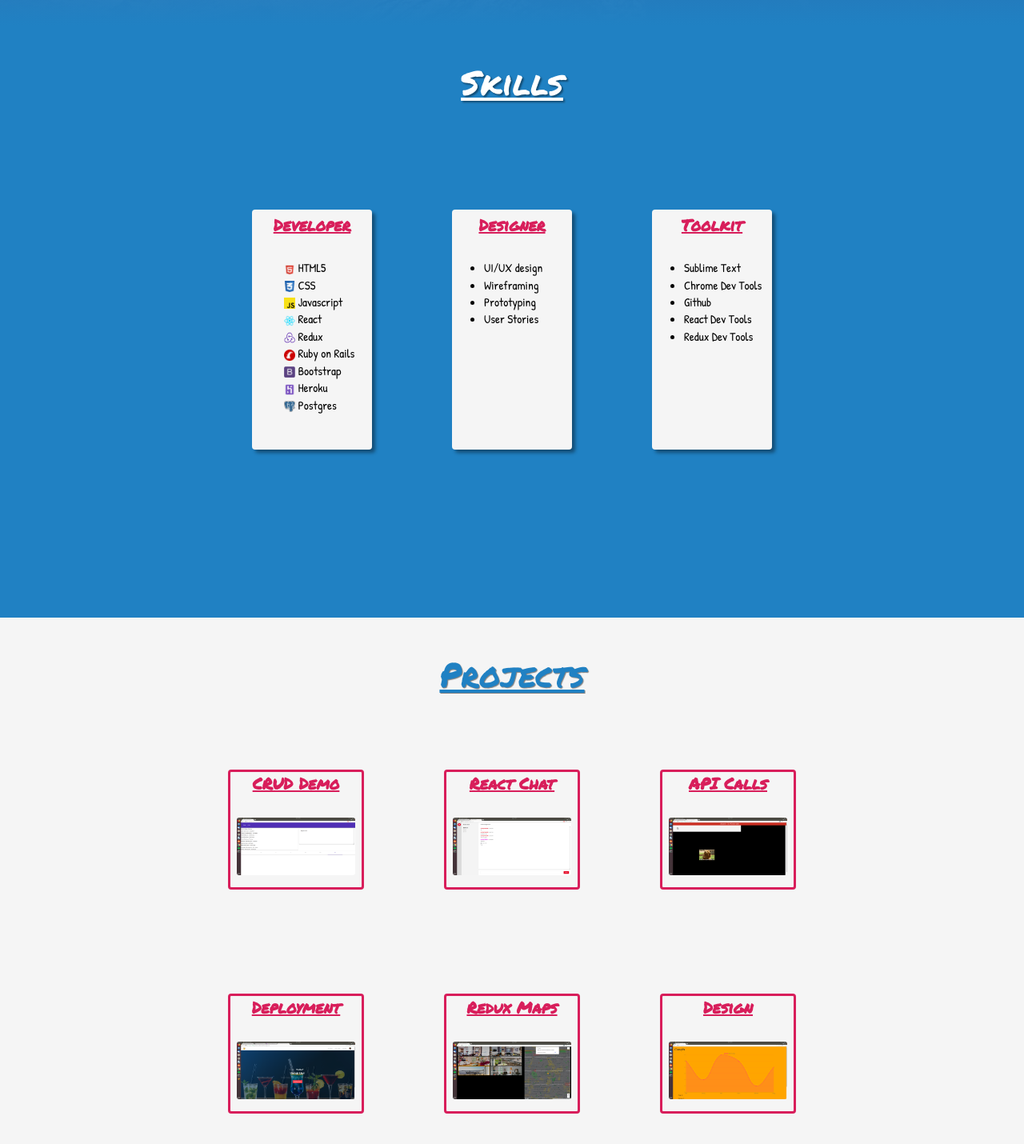
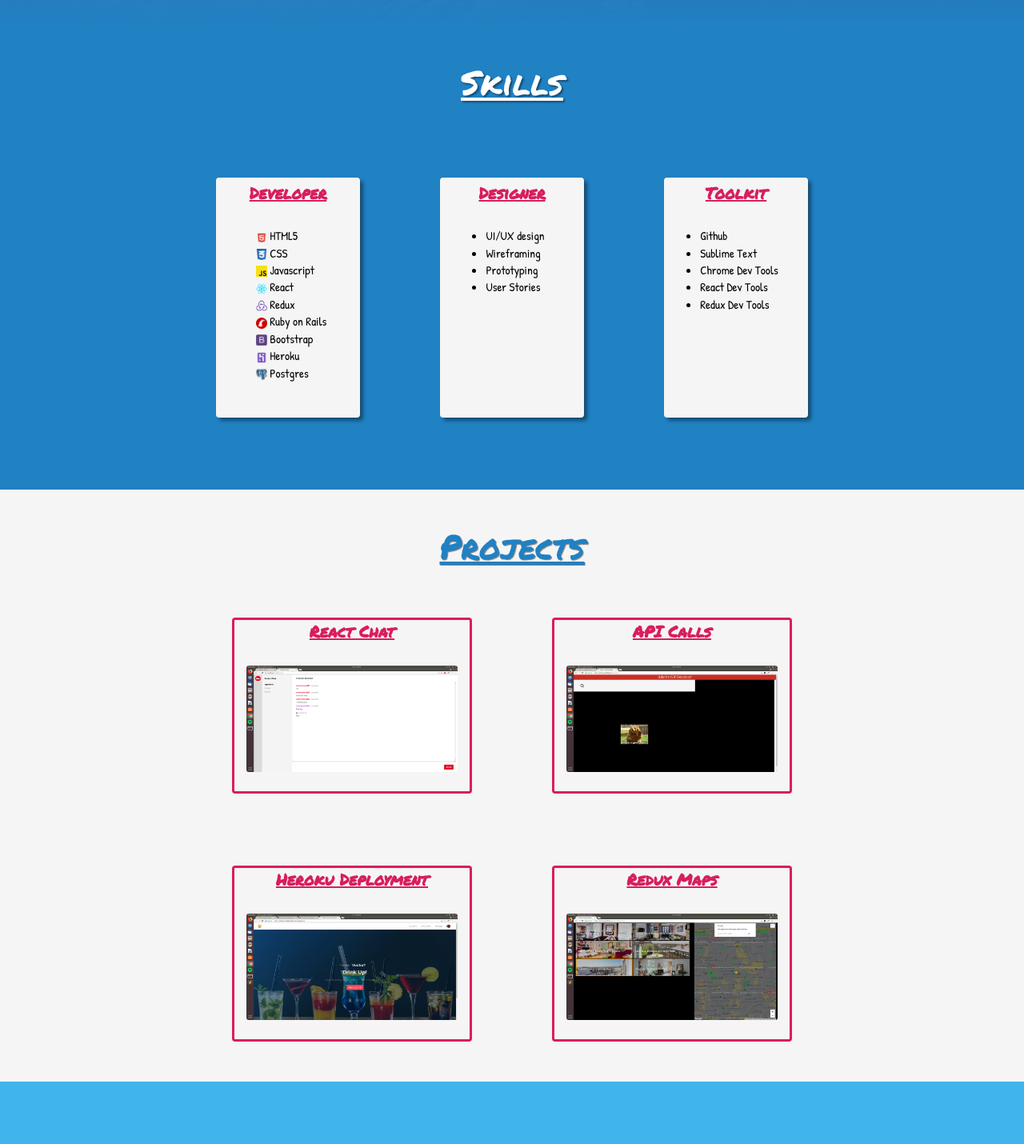
Before and after one commit to sinninga/first-portfolio, a React app: page / in a window 1280 px wide. Shown: the part 820-2250 px from the top of the page at 80% size. Built offline with nearby package versions, Linux system fonts and the light colour scheme.

Commit message:
photos/songs deleted

```diff
--- a/assets/stylesheets/application.scss
+++ b/assets/stylesheets/application.scss
@@ -88,14 +88,14 @@ body {
 .skills {
   display: flex;
   flex-wrap: wrap;
-  padding-top: 10vh;
+  padding-top: 5vh;
   // align-items: center;
   height: auto;
   justify-content: center;
   background-color: #2081C3;
-  min-height: 80vh;
+  min-height: 60vh;
   color: white;
-  font-size: 3em;
+  font-size: 3.5em;
   font-family: 'Patrick Hand', cursive;
 }
 
@@ -103,12 +103,14 @@ body {
   background-color: whitesmoke;
   display: flex;
   flex-direction: column;
+  padding-right: 4vh;
+  align-items: center;
   color: black;
   font-size: 2rem;
   height: 30rem;
-  min-width: 15rem;
+  min-width: 18rem;
   margin: 5rem;
-  margin-bottom: 20vh;
+  margin-bottom: 10vh;
   border-radius: 4px;
   box-shadow: 4px 4px 4px rgba(0, 0, 0, 0.4);
   max-height: 100vh;
@@ -119,6 +121,7 @@ body {
 }
 
 .skill-title {
+  padding-left: 4vh;
   color: #D81E5B;
   font-family: 'Permanent Marker', cursive;
   margin-top: 5px;
@@ -170,10 +173,10 @@ body {
   flex-direction: column;
   color: black;
   font-size: 2rem;
-  height: 15rem;
-  width: 17rem;
+  height: 22rem;
+  width: 30rem;
   margin: 5rem;
-  margin-bottom: 10vh;
+  margin-bottom: 5vh;
   border-radius: 4px;
   // box-shadow: 4px 4px 4px rgba(0, 0, 0, 0.4);
   max-height: 100vh;
@@ -207,11 +210,13 @@ body {
   display: flex;
   flex-direction: row;
   flex-wrap: wrap;
+  justify-content: center;
 }
 .row-two-cards {
   display: flex;
   flex-direction: row;
   flex-wrap: wrap;
+  justify-content: center;
 }
 
 .about-title {
@@ -314,12 +319,12 @@ body {
 .about-content-title-music-desc {
   font-family: 'Patrick Hand', cursive;
   color: #D81E5B;
-  margin-bottom: 4vh;
+  margin-bottom: 6vh;
 }
 
 .image {
   text-align: center;
-  height: 50%;
+  height: 62%;
   width: 90%;
   border-radius: 3px;
 }
--- a/src/components/about.jsx
+++ b/src/components/about.jsx
@@ -94,9 +94,6 @@ class About extends Component {
                 <source src="/assets/songs/agp7.mp3" type="audio/mpeg" />
               </audio>
               <audio controls="controls" style={{width: 200}}>
-                <source src="/assets/songs/agp3.mp3" type="audio/mpeg" />
-              </audio>
-              <audio controls="controls" style={{width: 200}}>
                 <source src="/assets/songs/agp8.mp3" type="audio/mpeg" />
               </audio>
               <audio controls="controls" style={{width: 200}}>
@@ -112,16 +109,7 @@ class About extends Component {
                 <source src="/assets/songs/1(4).mp3" type="audio/mpeg" />
               </audio>
               <audio controls="controls" style={{width: 200}}>
-                <source src="/assets/songs/24theshow.mp3" type="audio/mpeg" />
-              </audio>
-              <audio controls="controls" style={{width: 200}}>
                 <source src="/assets/songs/32getready.mp3" type="audio/mpeg" />
-              </audio>
-              <audio controls="controls" style={{width: 200}}>
-                <source src="/assets/songs/33.mp3" type="audio/mpeg" />
-              </audio>
-              <audio controls="controls" style={{width: 200}}>
-                <source src="/assets/songs/andanotha1.mp3" type="audio/mpeg" />
               </audio>
             </div>
           </div>
@@ -166,11 +154,6 @@ class About extends Component {
               <a href="#open-modal">
                 <div className="photo-card" onClick={this.handleClick}>
                   <img className="photo" src="/assets/photos/photography/barichara.jpg" alt=""/>
-                </div>
-              </a>
-              <a href="#open-modal">
-                <div className="photo-card" onClick={this.handleClick}>
-                  <img className="photo" src="/assets/photos/photography/batu.jpg" alt=""/>
                 </div>
               </a>
               <a href="#open-modal">
@@ -250,10 +233,6 @@ class About extends Component {
               </a>
               <a href="#open-modal">
                 <div className="photo-card" onClick={this.handleClick}>
-                  <img className="photo" src="/assets/photos/photography/wawel.jpg" alt=""/>
-                </div>
-              </a><a href="#open-modal">
-                <div className="photo-card" onClick={this.handleClick}>
                   <img className="photo" src="/assets/photos/photography/valpo.jpg" alt=""/>
                 </div>
               </a>
@@ -289,22 +268,7 @@ class About extends Component {
               </a>
               <a href="#open-modal">
                 <div className="photo-card" onClick={this.handleClick}>
-                  <img className="photo" src="/assets/photos/photography/fruit.jpg" alt=""/>
-                </div>
-              </a>
-              <a href="#open-modal">
-                <div className="photo-card" onClick={this.handleClick}>
                   <img className="photo" src="/assets/photos/photography/redocean.jpg" alt=""/>
-                </div>
-              </a>
-              <a href="#open-modal">
-                <div className="photo-card" onClick={this.handleClick}>
-                  <img className="photo" src="/assets/photos/photography/gold.jpg" alt=""/>
-                </div>
-              </a>
-              <a href="#open-modal">
-                <div className="photo-card" onClick={this.handleClick}>
-                  <img className="photo" src="/assets/photos/photography/hktemp.jpg" alt=""/>
                 </div>
               </a>
               <a href="#open-modal">
@@ -315,11 +279,6 @@ class About extends Component {
               <a href="#open-modal">
                 <div className="photo-card" onClick={this.handleClick}>
                   <img className="photo" src="/assets/photos/photography/vietgate.jpg" alt=""/>
-                </div>
-              </a>
-              <a href="#open-modal">
-                <div className="photo-card" onClick={this.handleClick}>
-                  <img className="photo" src="/assets/photos/photography/train.jpg" alt=""/>
                 </div>
               </a>
               <a href="#open-modal">
--- a/src/components/projects.jsx
+++ b/src/components/projects.jsx
@@ -8,11 +8,6 @@ class Projects extends Component {
       <div className="projects-title">Projects</div>
         <div className="projects">
           <div className="row-one-cards">
-            <a href="#" className="project-card">
-              <strong className='project-title'>CRUD Demo</strong>
-              <br/>
-              <img className="image" src="/assets/photos/reduxbb.png" alt=""/>
-            </a>
             <a href="https://sinninga.github.io/chat-redux/" className="project-card">
               <strong className='project-title'>React Chat</strong>
               <br/>
@@ -26,7 +21,7 @@ class Projects extends Component {
           </div>
           <div className="row-two-cards">
             <a href="https://mister-cocktail-adam.herokuapp.com/" className="project-card">
-              <strong className='project-title'>Deployment</strong>
+              <strong className='project-title'>Heroku Deployment</strong>
               <br/>
               <img className="image" src="/assets/photos/cocktail.png" alt=""/>
             </a>
@@ -34,11 +29,6 @@ class Projects extends Component {
               <strong className='project-title'>Redux Maps</strong>
               <br/>
               <img className="image" src="/assets/photos/reduxmaps.png" alt=""/>
-            </a>
-            <a href="https://www.w3schools.com/cssref/sel_hover.asp" className="project-card">
-              <strong className='project-title'>Design</strong>
-              <br/>
-              <img className="image" src="/assets/photos/graph.png" alt=""/>
             </a>
           </div>
         </div>
--- a/src/components/skills.jsx
+++ b/src/components/skills.jsx
@@ -36,9 +36,9 @@ class Skills extends Component {
             <strong className='skill-title'>Toolkit</strong>
             <br/>
             <ul className='full-list'>
+              <li className='list'>Github</li>
               <li className='list'>Sublime Text</li>
               <li className='list'>Chrome Dev Tools</li>
-              <li className='list'>Github</li>
               <li className='list'>React Dev Tools</li>
               <li className='list'>Redux Dev Tools</li>
             </ul>
```
